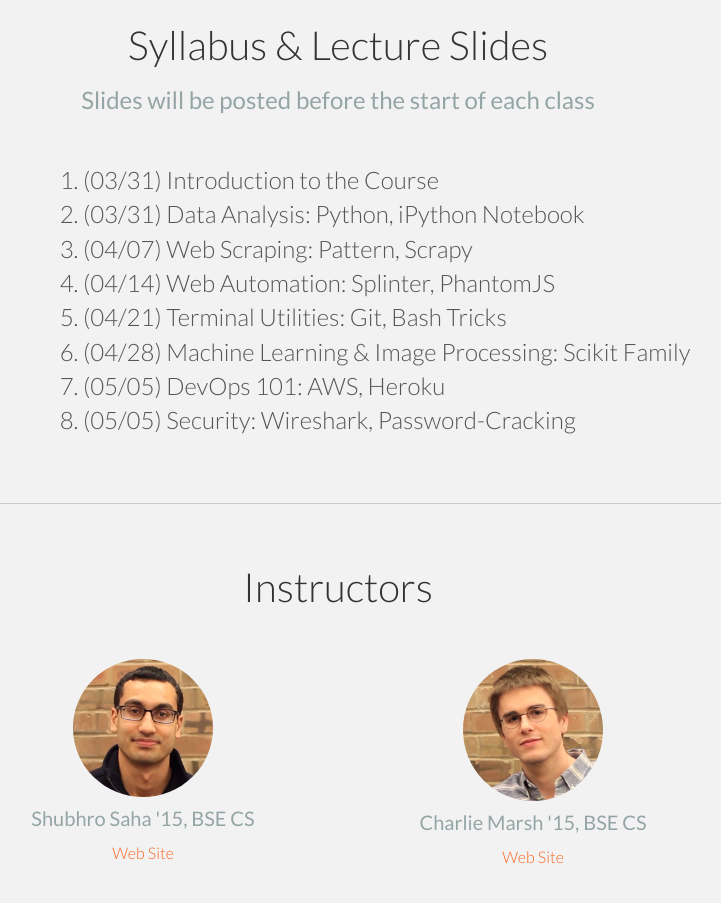
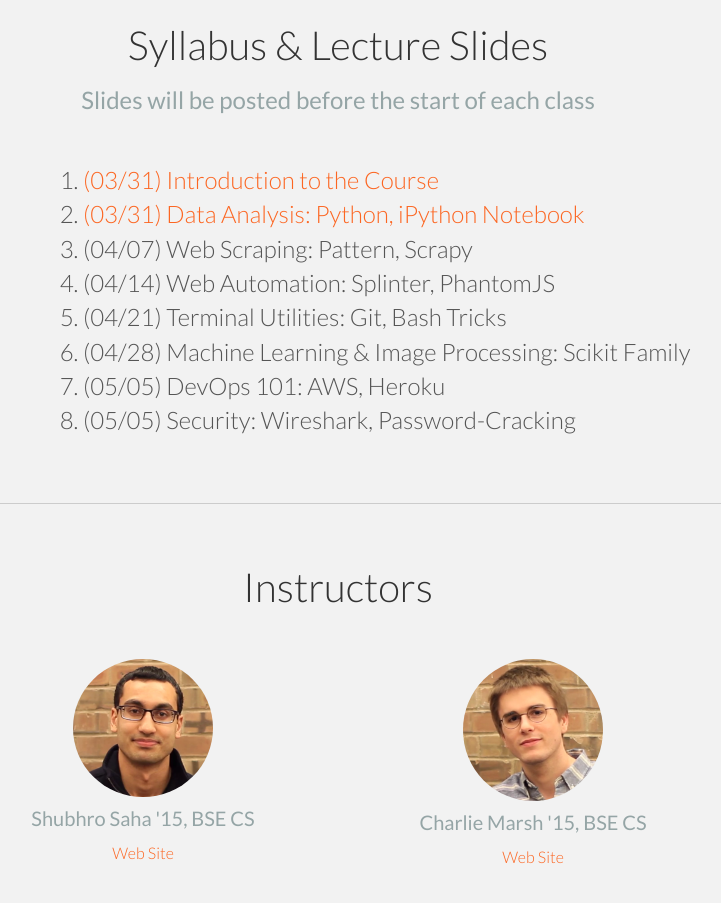
Before and after one commit to introtohacking/introtohacking.github.io, a plain HTML site: page index.html in a window 1280 px wide. Shown: the part 1246-2149 px from the top of the page, without its empty margins (302-1023 px from the left). Drawn offline with Linux system fonts and the light colour scheme.

Commit message:
first slides up

```diff
--- a/index.html
+++ b/index.html
@@ -122,8 +122,8 @@
         <div class="row mt">
             <div class="col-lg-8 col-lg-offset-2">
                 <ol style="font-size:150%; margin-left:80px;">
-                    <li> (03/31) Introduction to the Course</li>
-                    <li> (03/31) Data Analysis: Python, iPython Notebook</li>
+                    <li> <a target="_blank" href="https://www.dropbox.com/s/bxmn9bjhmdl3ke3/1_Introduction.pdf">(03/31) Introduction to the Course</a></li>
+                    <li> <a target="_blank" href="https://www.dropbox.com/s/t0wqkgtbdgjc4x3/2_Data_Analysis.pdf">(03/31) Data Analysis: Python, iPython Notebook</a></li>
                     <li> (04/07) Web Scraping: Pattern, Scrapy</li>
                     <li> (04/14) Web Automation: Splinter, PhantomJS</li>
                     <li> (04/21) Terminal Utilities: Git, Bash Tricks</li>
```
